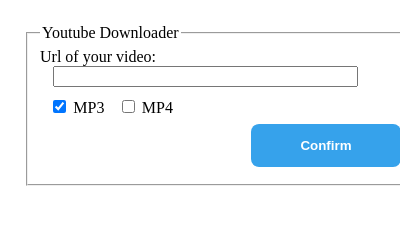
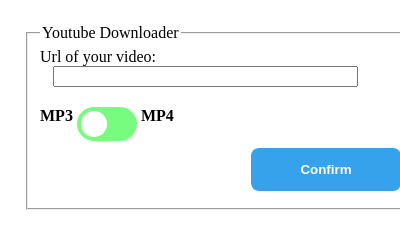
Before and after one commit to Stevehunn/YtDlExtension, a browser extension: page VideoDL/popup.html in a window 400 px wide. Shown: the top 248 px of the page. Drawn offline with Linux system fonts and the light colour scheme.

Commit message:
Change from checkbox to switch

```diff
--- a/VideoDL/popup.html
+++ b/VideoDL/popup.html
@@ -21,13 +21,14 @@
                 <input type="text" class="url" id="videoUrl" name="videoUrl" required minlength="4" size="35">
             </div>
 
-            <div class="checkbox">
-                <label>
-                    <input type="checkbox" id="scales" class="radio" value="1" name="mp3" checked> MP3
+           <!-- Rounded switch -->
+           <div class="format">
+                MP3
+                <label class="switch">
+                    <input type="checkbox">
+                    <span class="slider round"></span>
                 </label>
-                <label>
-                    <input type="checkbox" id="horns" class="radio" value="1" name="mp4"> MP4
-                </label>
+                MP4
             </div>
 
             <button type="submit">Confirm</button>
@@ -59,6 +60,16 @@
         max-width: 100%;
 
     }
+
+    .format {
+        text-decoration:solid;
+        text-align: left;
+        font-weight: bold;
+        padding-top: 20px;
+        text-size-adjust: 12;
+    }
+
+
 
     label {
         max-width: 300px;
@@ -110,5 +121,67 @@
         border-color: var(--input-border-focus);
     }
 
+    /* The switch - the box around the slider */
+    .switch {
+    position: relative;
+    display: inline-block;
+    width: 60px;
+    height: 34px;
+    }
+
+    /* Hide default HTML checkbox */
+    .switch input {
+    opacity: 0;
+    width: 0;
+    height: 0;
+    }
+
+    /* The slider */
+    .slider {
+    position: absolute;
+    cursor: pointer;
+    top: 0;
+    left: 0;
+    right: 0;
+    bottom: 0;
+    background-color: rgb(120, 252, 127);
+    -webkit-transition: .4s;
+    transition: .4s;
+    }
+
+    .slider:before {
+    position: absolute;
+    content: "";
+    height: 26px;
+    width: 26px;
+    left: 4px;
+    bottom: 4px;
+    background-color: white;
+    -webkit-transition: .4s;
+    transition: .4s;
+    }
+
+    input:checked + .slider {
+    background-color: #2196F3;
+    }
+
+    input:focus + .slider {
+    box-shadow: 0 0 1px #2196F3;
+    }
+
+    input:checked + .slider:before {
+    -webkit-transform: translateX(26px);
+    -ms-transform: translateX(26px);
+    transform: translateX(26px);
+    }
+
+    /* Rounded sliders */
+    .slider.round {
+    border-radius: 34px;
+    }
+
+    .slider.round:before {
+    border-radius: 50%;
+    }
 
 </style>
```
